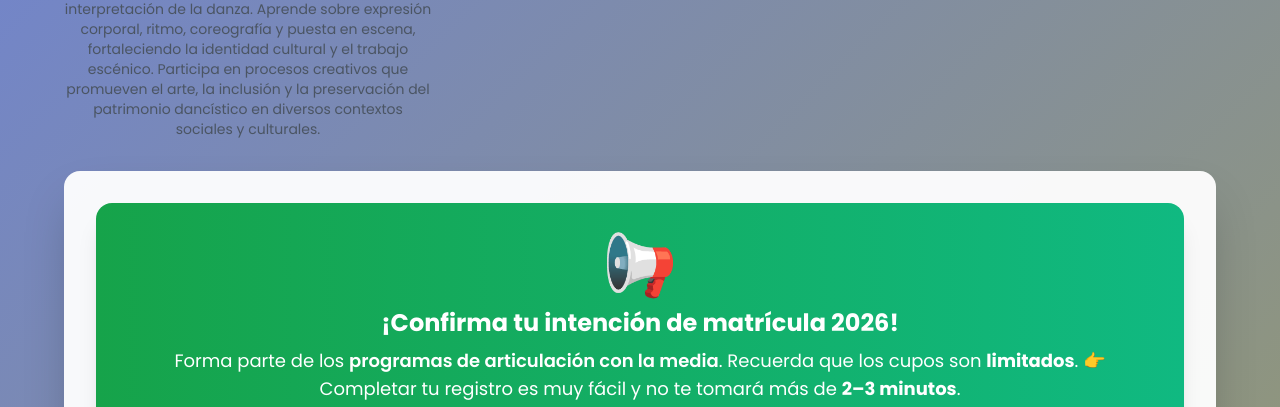
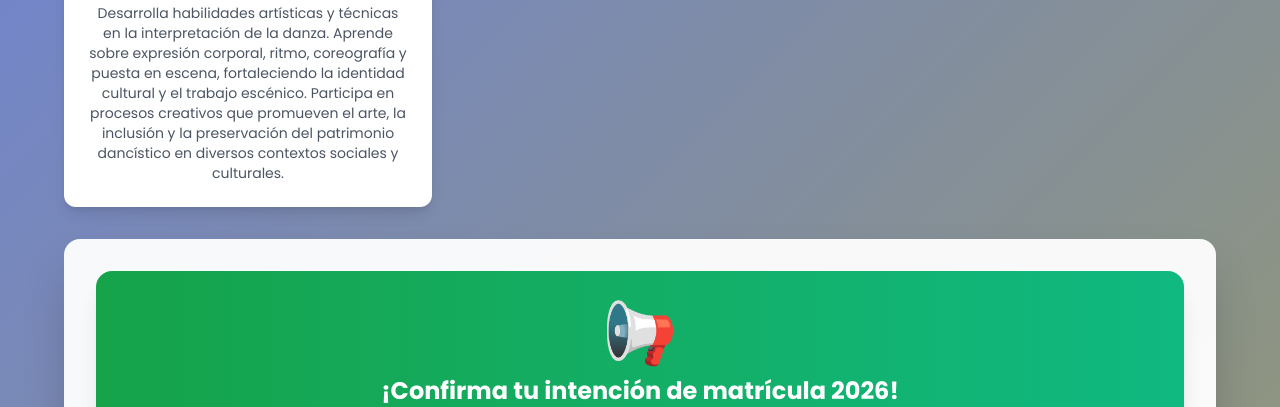
Before and after one commit to articidesoacha/buenosaires-osasis-, a plain HTML site: page index.html in a window 1280 px wide. Shown: the part 810-1217 px from the top of the page. Drawn offline with nearby package versions, Linux system fonts and the light colour scheme.

Commit message:
Update index.html

```diff
--- a/index.html
+++ b/index.html
@@ -64,7 +64,7 @@
         <h4 class="text-xl font-bold text-gray-800 mb-3 text-center">Programación de Software</h4>
         <p class="text-gray-600 text-center text-sm">Diseña y desarrolla aplicaciones, sitios web y sistemas informáticos. Aprende lenguajes de programación, bases de datos y metodologías ágiles que te permitirán crear soluciones tecnológicas innovadoras.</p>
       </a>
-<a href="0" class="https://drive.google.com/file/d/1MMelYcD9EK7HtEjeiLo9GMV-pbl3n7B2/view?usp=drive_link">
+<a href="https://drive.google.com/file/d/1MMelYcD9EK7HtEjeiLo9GMV-pbl3n7B2/view?usp=drive_link" class="bg-white rounded-xl p-6 shadow-lg card-hover slide-in block">
         <div class="text-5xl mb-4 text-center">💃</div>
         <h4 class="text-xl font-bold text-gray-800 mb-3 text-center">Ejecución de la danza</h4>
         <p class="text-gray-600 text-center text-sm">Desarrolla habilidades artísticas y técnicas en la interpretación de la danza. Aprende sobre expresión corporal, ritmo, coreografía y puesta en escena, fortaleciendo la identidad cultural y el trabajo escénico. Participa en procesos creativos que promueven el arte, la inclusión y la preservación del patrimonio dancístico en diversos contextos sociales y culturales.</p>
```
